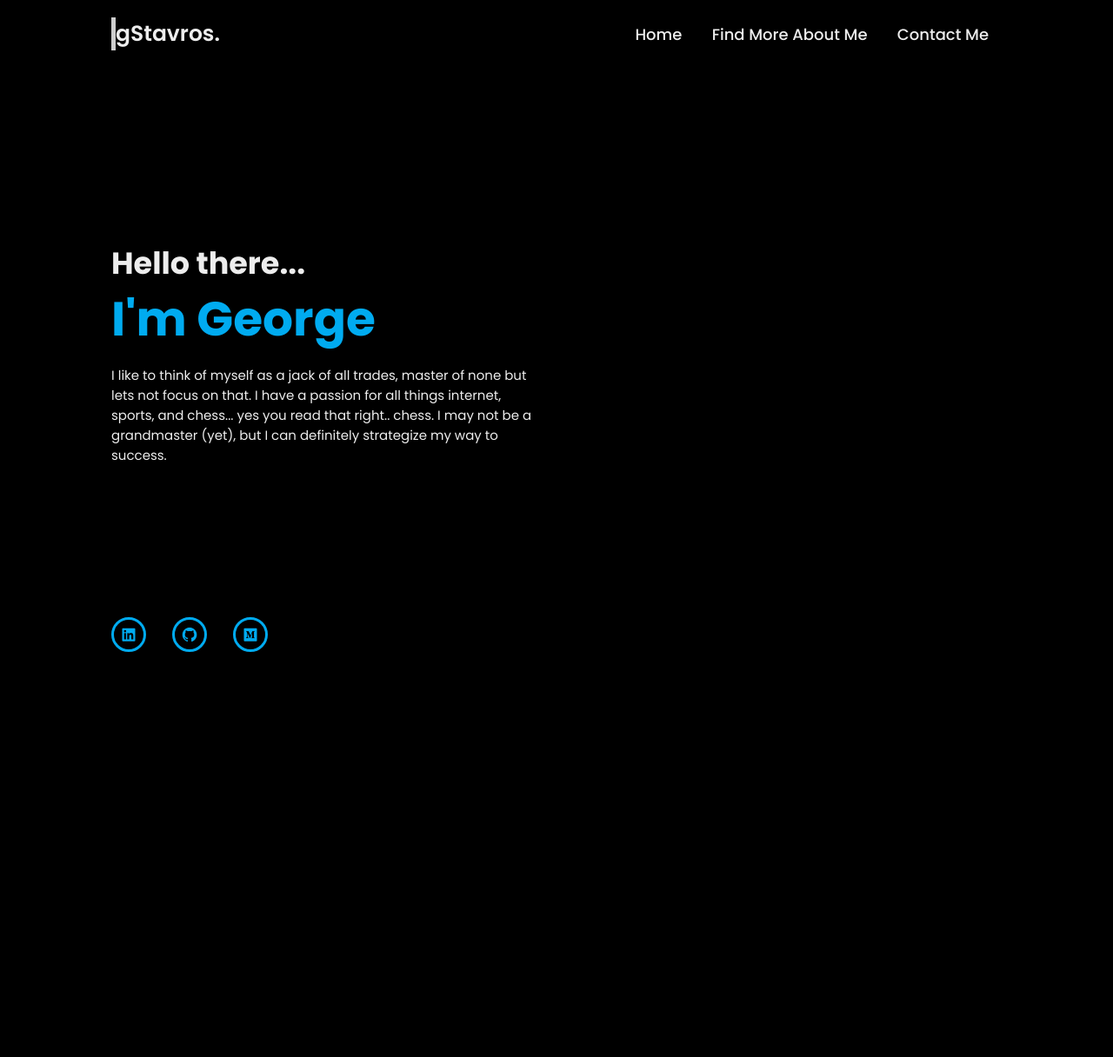
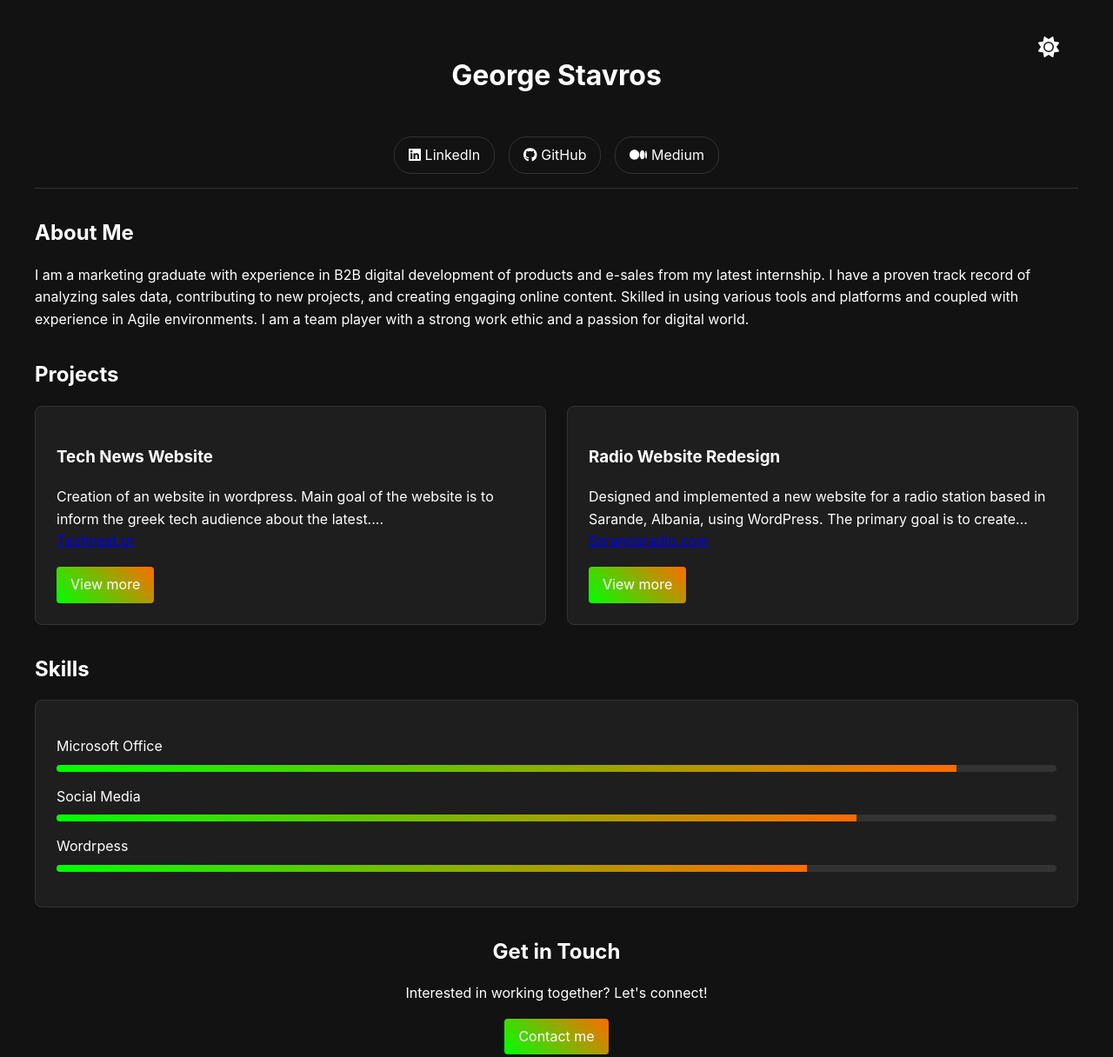
Before and after one commit to gstavros/gstavros.github.io, a plain HTML site: page index.html in a window 1280 px wide. Shown: the whole page at 87% size. Before the commit the page ends 800 px from the top, so only its background shows below. Drawn offline with nearby package versions, Linux system fonts and the light colour scheme.

Commit message:
Redesign
One page website, simple, direct and beatiful

```diff
--- a/index.html
+++ b/index.html
@@ -1,60 +1,100 @@
 <!DOCTYPE html>
-<html lang="gr, en">
+<html lang="en" data-theme="dark">
 <head>
     <meta charset="UTF-8">
-    <meta name="author" content="George Stavros">
-    <meta name="description" content="George's Personal Website">
-    <meta http-equiv="X-UA-Compatible" content="IE=edge">
     <meta name="viewport" content="width=device-width, initial-scale=1.0">
-    <title>Giorgos.</title>
+    <title>Your Portfolio</title>
+    <script src="https://cdnjs.cloudflare.com/ajax/libs/font-awesome/6.4.0/js/all.min.js"></script>
     <link rel="stylesheet" href="styles.css">
-    <link href="https://unpkg.com/boxicons@2.1.4/css/boxicons.min.css" rel="stylesheet">
 </head>
 <body>
+    <div class="container">
+        <header>
+            <h1>George Stavros</h1>
+            <button class="theme-switch" onclick="toggleTheme()" aria-label="Toggle theme">
+                <i class="fas fa-sun"></i>
+            </button>
+        </header>
 
-    <header class="header">
-        <a href="index.html" class="logo">
-            <div id="cursor">gStavros.</div>
-        </a>
-        <nav class="navbar">
-            <a href="index.html" class="active">Home</a>
-            <a href="more.html" class="active2">Find More About Me</a>
-            <a href="Contact.html" class="active3">Contact Me</a>
-        </nav>
-    </header>
+        <div class="social-links">
+            <a href="https://www.linkedin.com/in/giorgos-stavros/" target="_blank"><i class="fab fa-linkedin"></i> LinkedIn</a>
+            <a href="https://github.com/gstavros" target="_blank"><i class="fab fa-github"></i> GitHub</a>
+            <a href="https://georgestavros.medium.com/" target="_blank"><i class="fab fa-medium"></i> Medium</a>
+        </div>
+        <div class="divider"></div>
 
-    <section class="content">
-        <section class="arxiki">
-            <div class="arxiki-content">
-                <h1 id="yoo">Hello there...</h1>
-                <h1 id="george">I'm George</h1>
-                <p>
-                    I like to think of myself as a jack of all trades, master of none but lets not focus on that.
-                    I have a passion for all things internet, sports, and chess... yes you read that right.. chess. I may not be a grandmaster (yet), but I can definitely strategize my way to success.
-                </p>
-                <div class="arxiki-social">
-                    <a href="https://www.linkedin.com/in/giorgos-stavros/"><i class='bx bxl-linkedin-square'></i></a>
-                    <a href="https://github.com/gstavros"><i class="bx bxl-github"></i></a>
-                    <a href="https://medium.com/@georgestavros"><i class='bx bxl-medium-square' ></i></a>
+        <section id="about">
+            <h2>About Me</h2>
+            <p>I am a marketing graduate with experience in B2B digital development of products and e-sales from my latest internship. I have a proven track record of analyzing sales data, contributing to new projects, and creating engaging online content. Skilled in using various tools and platforms and coupled with experience in Agile environments. I am a team player with a strong work ethic and a passion for digital world.</p>
+        </section>
+
+        <section id="projects">
+            <h2>Projects</h2>
+            <div class="projects-grid">
+                <div class="project-card">
+                    <h3>Tech News Website</h3>
+                    <p>Creation of an website in wordpress. Main goal of the website is to inform the greek tech audience about the latest....
+                        <br> <a href='https://technest.gr' target="_blank">Technest.gr</a>
+                    </p>
+                    <a href="#" class="btn">View more</a>
+                </div>
+                <div class="project-card">
+                    <h3>Radio Website Redesign</h3>
+                    <p>Designed and implemented a new website for a radio station based in Sarande, Albania, using WordPress. The primary goal is to create...
+                        <br> <a href='sarandaradio.com target="_blank"'>Sarandaradio.com</a>
+                    </p>
+                    <a href="#" class="btn">View more</a>
                 </div>
             </div>
         </section>
-    </section>
 
-    <script src="https://ajax.googleapis.com/ajax/libs/jquery/3.5.1/jquery.min.js"></script>
+        <section id="skills">
+            <h2>Skills</h2>
+            <div class="skills-container">
+                <div class="skill-bar">
+                    <div class="skill-name">Microsoft Office</div>
+                    <div class="skill-progress">
+                        <div class="skill-progress-fill" style="width: 90%"></div>
+                    </div>
+                </div>
+                <div class="skill-bar">
+                    <div class="skill-name">Social Media</div>
+                    <div class="skill-progress">
+                        <div class="skill-progress-fill" style="width: 80%"></div>
+                    </div>
+                </div>
+                <div class="skill-bar">
+                    <div class="skill-name">Wordrpess</div>
+                    <div class="skill-progress">
+                        <div class="skill-progress-fill" style="width: 75%"></div>
+                    </div>
+                </div>
+            </div>
+        </section>
+
+        <section id="contact" class="contact">
+            <h2>Get in Touch</h2>
+            <p>Interested in working together? Let's connect!</p>
+            <a href="mailto:george.stbr@gmail.com" class="btn">Contact me</a>
+        </section>
+
+    </div>
+
     <script>
-    $(document).ready(function() {
-        var currentPage = window.location.pathname.split("/").pop();
+        function toggleTheme() {
+            const html = document.documentElement;
+            const themeSwitch = document.querySelector('.theme-switch i');
 
-        $('.navbar a').each(function() {
-            var linkHref = $(this).attr('href').split("/").pop();
-
-            if (linkHref === currentPage) {
-                $(this).addClass('active');
+            if (html.getAttribute('data-theme') === 'dark') {
+                html.setAttribute('data-theme', 'light');
+                themeSwitch.classList.remove('fa-sun');
+                themeSwitch.classList.add('fa-moon');
+            } else {
+                html.setAttribute('data-theme', 'dark');
+                themeSwitch.classList.remove('fa-moon');
+                themeSwitch.classList.add('fa-sun');
             }
-        });
-    });
+        }
     </script>
-
 </body>
 </html>
--- a/styles.css
+++ b/styles.css
@@ -1,335 +1,201 @@
-@import url('https://fonts.googleapis.com/css2?family=Poppins:wght@300;400;500;600;700;800;900&display=swap');
 
-* {
-    margin: 0;
-    padding: 0;
-    box-sizing: border-box;
-    font-family: 'Poppins', sans-serif;
+        :root {
+            --gradient: linear-gradient(45deg, #00ff00, #ff6b00);
+            --gradient-hover: linear-gradient(45deg, #ff6b00, #00ff00);
+        }
 
-}
+        [data-theme="dark"] {
+            --bg-color: #121212;
+            --text-color: #ffffff;
+            --card-bg: #1e1e1e;
+            --border-color: #333;
+        }
 
-body {
-    background: black;
-    color: #ededed;
-    padding-top: 56px;
-    overflow-y: auto;
-}
+        [data-theme="light"] {
+            --bg-color: #ffffff;
+            --text-color: #121212;
+            --card-bg: #f5f5f5;
+            --border-color: #e0e0e0;
+        }
 
-.header {
-    position: fixed;
-    top: 0;
-    left: 0;
-    width: 100%;
-    padding: 20px 10%;
-    background: transparent;
-    display: flex;
-    justify-content: space-between;
-    align-items: center;
-    z-index: 100;
-}
+        body {
+            margin: 0;
+            padding: 0;
+            background-color: var(--bg-color);
+            color: var(--text-color);
+            font-family: -apple-system, BlinkMacSystemFont, 'Segoe UI', Roboto, Oxygen, Ubuntu, Cantarell, sans-serif;
+            line-height: 1.6;
+            transition: background-color 0.3s ease, color 0.3s ease;
+        }
 
-.logo {
-    font-size: 25px;
-    color: #ededed;
-    text-decoration: none;
-    font-weight: 600;
-    gap: 2px;
-    flex-shrink: 0;
-}
+        .container {
+            max-width: 1200px;
+            margin: 0 auto;
+            padding: 1.5rem;
+        }
 
-.logo:hover {
-    color: #00abf0;
-}
+        header {
+            text-align: center;
+            padding: 1rem 0;
+            position: relative;
+        }
 
-#cursor {
-    -webkit-animation: blink 0.8s infinite;
-    width: 2px;
-    height: auto;
-    padding-left: 5px;
-}
+        .theme-switch {
+            position: absolute;
+            top: 1rem;
+            right: 1rem;
+            cursor: pointer;
+            background: none;
+            border: none;
+            color: var(--text-color);
+            font-size: 1.5rem;
+        }
 
+        .social-links {
+            display: flex;
+            justify-content: center;
+            gap: 1rem;
+            margin: 0.75rem 0;
+        }
 
+        .divider {
+            width: 100%;
+            height: 1px;
+            background: var(--border-color);
+            margin: 1rem 0;
+        }
 
+        .social-links a {
+            color: var(--text-color);
+            text-decoration: none;
+            padding: 0.5rem 1rem;
+            border-radius: 20px;
+            transition: all 0.3s ease;
+            position: relative;
+            z-index: 1;
+            border: 1px solid var(--border-color);
+        }
 
-@-webkit-keyframes blink {
-    0% {
-        background: transparent
-    }
+        .social-links a:hover {
+            background: var(--gradient);
+            -webkit-background-clip: text;
+            -webkit-text-fill-color: transparent;
+            border-color: transparent;
+        }
 
-    50% {
-        background: #fff
-    }
+        .social-links a:hover::before {
+            content: '';
+            position: absolute;
+            top: 0;
+            left: 0;
+            right: 0;
+            bottom: 0;
+            background: var(--gradient);
+            border-radius: 20px;
+            z-index: -1;
+            opacity: 0.1;
+        }
 
-    100% {
-        background: transparent
-    }
-}
+        section {
+            margin: 2rem 0;  /* Reduced from 4rem */
+        }
 
-.navbar a {
-    font-size: 18px;
-    color: #ededed;
-    text-decoration: none;
-    font-weight: 500;
-    margin: 15px;
-    transition: .5s;
-    overflow: auto;
-    position: relative;
-}
+        h1, h2 {
+            margin-bottom: 1rem;  /* Reduced from 2rem */
+        }
 
-.navbar a:hover {
-    color: #00abf0;
-    text-decoration: dashed;
-}
+        .projects-grid {
+            display: grid;
+            grid-template-columns: repeat(auto-fit, minmax(300px, 1fr));
+            gap: 1.5rem;  /* Reduced from 2rem */
+        }
 
+        .project-card {
+            background: var(--card-bg);
+            padding: 1.5rem;
+            border-radius: 8px;
+            transition: transform 0.3s ease;
+            border: 1px solid var(--border-color);
+        }
 
+        .project-card:hover {
+            transform: translateY(-5px);
+        }
 
+        .btn {
+            display: inline-block;
+            padding: 0.5rem 1rem;
+            background: var(--gradient);
+            color: white;
+            text-decoration: none;
+            border-radius: 4px;
+            transition: all 0.3s ease;
+            border: none;
+        }
 
-.navbar a::before {
-    content: '';
-    position: absolute;
-    width: 100%;
-    height: 4px;
-    border-radius: 4px;
-    background-color: #18272F;
-    bottom: 0;
-    left: 0;
-    transform-origin: right;
-    transform: scaleX(0);
-    transition: transform .3s ease-in-out;
-}
+        .btn:hover {
+            background: var(--gradient-hover);
+        }
 
-.navbar a:hover::before {
-    transform-origin: left;
-    transform: scaleX(1);
-}
+        .skills-container {
+            background: var(--card-bg);
+            padding: 1.5rem;  /* Reduced from 2rem */
+            border-radius: 8px;
+            border: 1px solid var(--border-color);
+        }
 
-.arxiki {
-    height: calc(100vh - 56px);
-    display: flex;
-    align-items: center;
-    padding: 0 10%;
-}
+        .skill-bar {
+            margin: 1rem 0;  /* Reduced from 1.5rem */
+        }
 
-.arxiki-content {
-    max-width: 500px;
-}
+        .skill-name {
+            margin-bottom: 0.5rem;
+        }
 
-.arxiki-content h1 {
-    font-size: 55px;
-    font-weight: 700;
-    line-height: 1.2;
-    margin-bottom: 10px;
-}
+        .skill-progress {
+            height: 8px;
+            background: var(--border-color);
+            border-radius: 4px;
+            overflow: hidden;
+        }
 
-.arxiki-content h3 {
-    font-size: 32px;
-    font-weight: 500;
-    color: #00abf0;
-    margin-bottom: 20px;
-}
+        .skill-progress-fill {
+            height: 100%;
+            background: var(--gradient);
+            transition: width 1s ease;
+        }
 
-.arxiki-content p {
-    font-size: 15px;
-    margin: 20px 0 40px;
-    overflow-wrap: break-word;
-}
+        .contact {
+            text-align: center;
+        }
 
-.arxiki-social {
-    position: absolute;
-    bottom: 50px;
-    width: 180px;
-    display: flex;
-    justify-content: space-between;
-}
+        @media (max-width: 768px) {
+            .container {
+                padding: 1rem;
+            }
 
-.arxiki-social a {
-    position: relative;
-    display: inline-flex;
-    justify-content: center;
-    align-items: center;
-    width: 40px;
-    height: 40px;
-    background: transparent;
-    border: 3px solid #00abf0;
-    border-radius: 50%;
-    font-size: 20px;
-    color: #00abf0;
-    text-decoration: none;
-}
+            .projects-grid {
+                grid-template-columns: 1fr;
+            }
 
-.arxiki-social a:hover,
-.arxiki-social a.Pata {
-    color: gold;
-}
+            header {
+                text-align: left;  /* Align header left on mobile */
+                display: flex;
+                justify-content: space-between;
+                align-items: center;
+                padding: 0.5rem 0;
+            }
 
-#forma {
-    max-width: 300px;
-    color: white;
-    padding-top: 40px;
-    text-align: center;
-    font-size: 30px;
-    font-family: sans-serif;
-    border-radius: 5px;
-    box-shadow: 0 0 10px rgba(0, 0, 0, 0.1);
-    position: absolute;
-    top: 50%;
-    left: 50%;
-    transform: translate(-50%, -50%);
-}
+            h1 {
+                margin: 0;  /* Remove margin for mobile header */
+            }
 
-input,
-textarea {
-    display: block;
-    background-color: white;
-    width: 70%;
-    margin: 0 auto;
-    font-size: 20px;
-    padding:  8px 16px;
-    border-radius: 10px;
-    border: 1px solid black;
-    margin-bottom: 20px;
-}
+            .theme-switch {
+                position: static;  /* Remove absolute positioning */
+                margin: 0;  /* Remove margin */
+            }
 
-input:focus,
-textarea:focus {
-    outline: none;
-    border-color: #00abf0;
-}
-
-button {
-    display: block;
-    background-color: #00abf0;
-    color: white;
-    font-size: 20px;
-    padding: 16px 0;
-    border: none;
-    border-radius: 10px;
-    width: 30%;
-    margin: 0 auto;
-    cursor: pointer;
-}
-
-button:hover {
-    background-color: #0088cc;
-}
-
-
-#btn {
-    width: fit-content;
-    padding: 10px 18px; /* Changed padding */
-    background-color: black;
-    color: white;
-    border: 0;
-    border-radius: 5px;
-    cursor: pointer;
-    font-size: 25px;
-    display: flex;
-    margin: 16px auto;
-    opacity: 0.7;
-    border: 2px solid #ededed;
-}
-
-#btn:hover {
-    opacity: 1;
-    color: #00abf0;
-    border: 3px solid #00abf0;
-}
-
-@media screen and (max-width: 600px) {
-    .header {
-        flex-direction: column;
-        align-items: center;
-    }
-
-    .navbar {
-        margin-top: 20px;
-        display: flex;
-        justify-content: center;
-
-    }
-
-    .navbar a {
-        font-size: 14px;
-    }
-    .logo{
-        justify-content: center;
-        margin: auto;
-        display: flex;
-        padding-right: 100%;
-
-    }
-    #moreh1 {
-        margin-top: 45px;
-        position: relative;
-        text-align: center;
-        padding: 10% 10%;
-        height: auto;
-    }
-}
-
-
-#moreh1 {
-    position: relative;
-    text-align: center;
-    padding: 10% 10%;
-    height: auto;
-}
-
-#form0{
-    padding-top: 25px;
-}
-
-#yoo{
-font-size: 35px;
-}
-
-#george{
-    color:#00abf0;
-}
-
-.contact-form {
-    margin-top: 56px;
-    padding: 20px;
-}
-
-#message-container {
-    margin-top: 10px; /* Add some spacing */
-    text-align: center; /* Center the message */
-    font-size: 16px;
-  }
-
-  #message-container.hidden {
-    display: none;
-  }
-
-  #message-container.success {
-    color: green;
-  }
-
-  #message-container.error {
-    color: red;
-  }
-
-  #message-container {
-    position: absolute;
-    top: 50%;
-    left: 50%;
-    transform: translate(-50%, -50%);
-    padding: 20px;
-    background-color: #fff; /
-    border-radius: 5px;
-    box-shadow: 0 0 10px rgba(0, 0, 0, 0.1);
-    z-index: 100;
-    display: none;
-  }
-
-
-  #okButton {
-    margin-top: 10px;
-    padding: 10px 15px;
-    background-color: #00abf0;
-    color: white;
-    border: none;
-    border-radius: 5px;
-    cursor: pointer;
-  }
+            .social-links {
+                justify-content: flex-start;  /* Align social links left on mobile */
+            }
+        }
```
Also changed, not shown: Contact.html (deleted, +0 -45 lines), more.html (deleted, +0 -31 lines), script.js (deleted, +0 -66 lines), Images/under_con.jpg (deleted).
